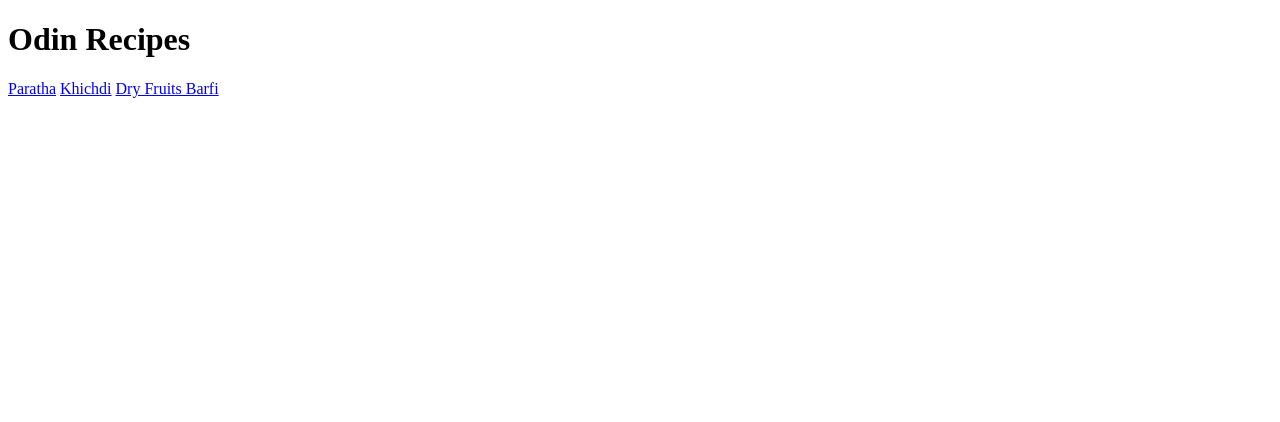
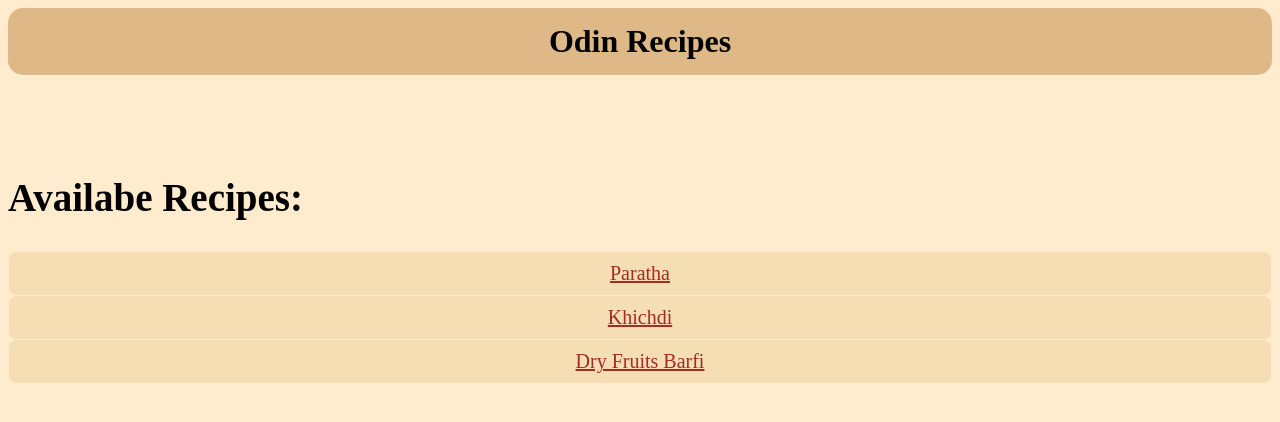
Before and after one commit to singhp11004/odin-recipes, a plain HTML site: page index.html in a window 1280 px wide. Drawn offline with Linux system fonts and the light colour scheme.

Commit message:
style homepage

```diff
--- a/index.html
+++ b/index.html
@@ -3,11 +3,13 @@
     <head>
         <meta charset="UTF-8">
         <title></title>
+        <link href="styles/tag.css" rel="stylesheet"/>
     </head>
     <body>
         <h1>Odin Recipes</h1>
-        <a href="recipes/paratha.html">Paratha</a>
-        <a href="recipes/khichdi.html">Khichdi</a>
-        <a href="recipes/dryFruitBarfi.html">Dry Fruits Barfi</a>
+        <h2>Availabe Recipes:</h2>
+        <a class="recipe" href="recipes/paratha.html">Paratha</a>
+        <a class="recipe" href="recipes/khichdi.html">Khichdi</a>
+        <a class="recipe" href="recipes/dryFruitBarfi.html">Dry Fruits Barfi</a>
     </body>
 </html>
--- /dev/null
+++ b/styles/tag.css
@@ -0,0 +1,25 @@
+body{
+    background-color: blanchedalmond;
+}
+h1{
+    text-align: center;
+    background-color:burlywood;
+    margin-top: 1px;
+    margin-bottom:100px;
+    padding:15px;
+    border-color: bisque;
+    border-radius: 15px;
+}
+h2{
+    font-size:39px;
+}
+.recipe{
+    display:block;
+    text-align:center;
+    font-size:20px;
+    color:brown;
+    margin:1px;
+    padding:10px;
+    border-radius: 7px;
+    background-color:wheat;
+}
```
